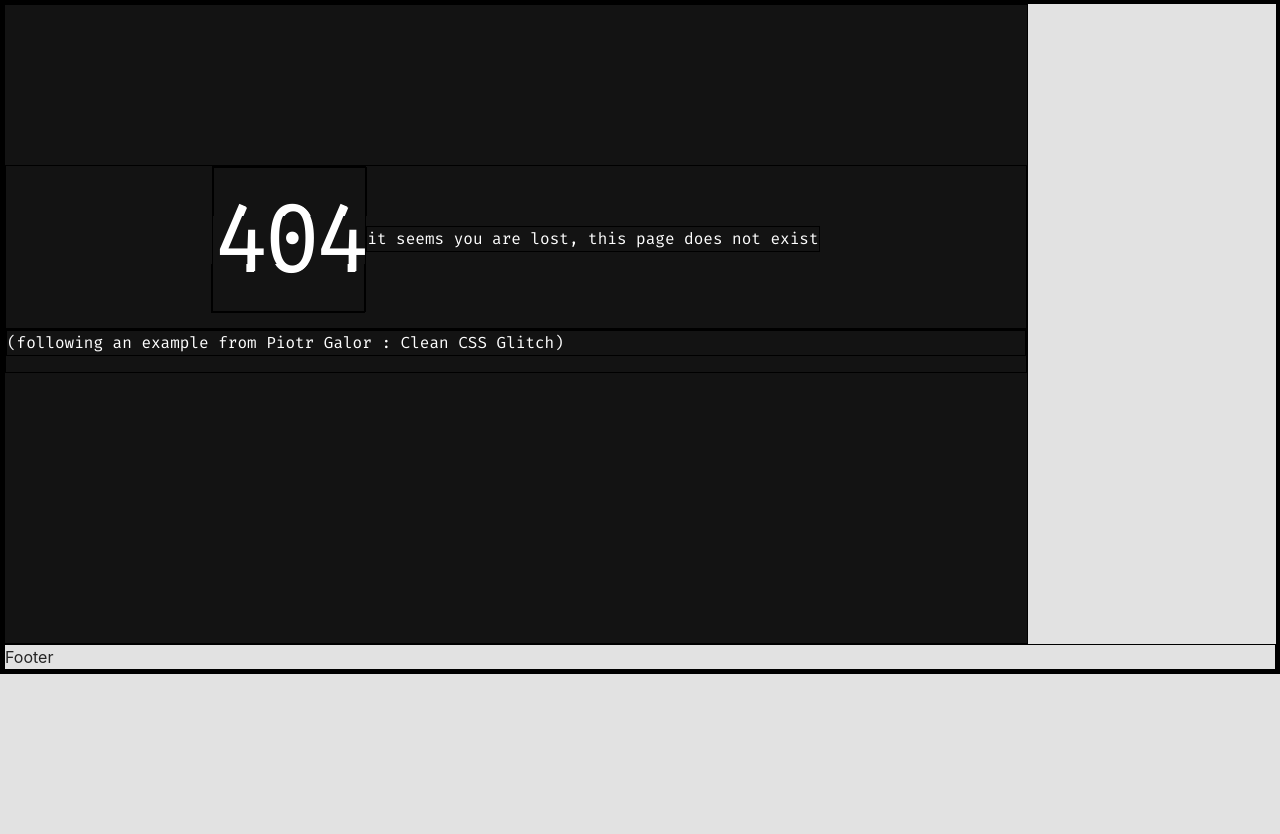
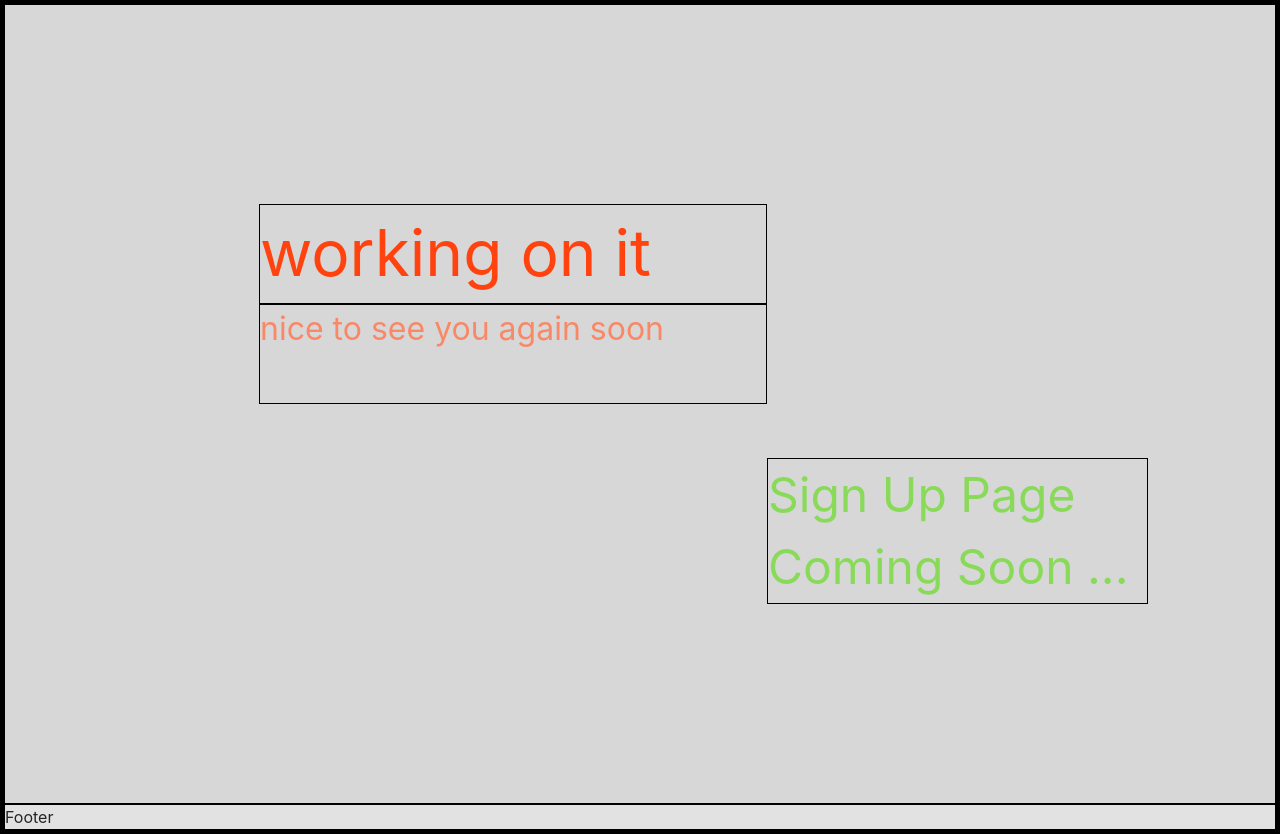
Before and after one commit to ibourn/cryptomarketparrot, a React (Create React App) app: page /signup in a window 1280 px wide. Before the commit this address had no page. Before the commit the page ends 800 px from the top, so only its background shows below. Built offline with nearby package versions, Linux system fonts and the light colour scheme.

Commit message:
basic routing App.jsx

```diff
--- a/src/App.js
+++ b/src/App.js
@@ -15,6 +15,11 @@ import { GlobalStyle } from './themes/GlobalStyled';
 
 import MainPage from './pages/MainPage';
 import NotFoundPage from './pages/NotFoundPage';
+import HeadlinesPage from './pages/HeadlinesPage';
+import InterestPage from './pages/InterestPage';
+import SignUpPage from './pages/SignUpPage';
+import BlockchainExplorerPage from './pages/BlockchainExplorerPage';
+
 
 // const containerStyle = {
 //   width: 100vw
@@ -46,13 +51,11 @@ function App() {
 
               <Route exact strict path="/" component={MainPage} />
 
-              {/* <Route exact path="/about" component={About} />
+              <Route exact path="/headlines" component={HeadlinesPage} />
+              <Route exact path="/interest" component={InterestPage} />
+              <Route exact path="/signup" component={SignUpPage} />
+              <Route exact path="/blockchainexplorer" component={BlockchainExplorerPage} />
 
-              <AuthRoute exact path="/profile" component={Profile} />
-
-              <Route exact path="/signup" component={SignUp} />
-
-              <Route exact path="(|/coin-exchange)/coin/:id" component={CoinPage} /> */}
 
               <Route path="*" component={NotFoundPage} />
             </Switch>
--- a/src/components/NavBars/MainPageNavBar.jsx
+++ b/src/components/NavBars/MainPageNavBar.jsx
@@ -2,6 +2,8 @@ import React, { useState, useContext } from "react";
 import { NavLink, withRouter } from "react-router-dom";
 import { LoginContext } from "../AuthRoute/LoginContext";
 import { ThemeContext } from "../ThemeToggler/ThemeContext";
+import ParrotBlack from "../../assets/parrot-colored-bird-mk-woodcut.svg";
+import ParrotGray from "../../assets/Parrot-Remix-Grayscale-Request-2014110544.svg";
 
 import styled from 'styled-components';
 import Logo from "../../assets/Webpnet-livewebinar.png";
@@ -76,13 +78,13 @@ const linkStyle = {
 const activeLink = {
     color: `${textLinkColor}`
 };
-
+const parrotLogo = theme === 'light' ? ParrotBlack : ParrotGray;
     return (
         <Nav className={navClass} role="navigation" aria-label="main navigation">
             <DivContainer className="container">
             <NavLink to="/" exact className="navbar-brand" style={linkStyle} activeStyle={activeLink} >
 
-             <img src={Logo} width="30" height="30" class="d-inline-block align-top" alt=""/>
+             <img src={parrotLogo} width="50px" height="50px" class="d-inline-block align-top" alt=""/>
              CryptoMarketParrot
               </NavLink>
 
@@ -127,10 +129,12 @@ const activeLink = {
                     </ul>
                     {/* <div className="navbar"> */}
                     <div className="navbar-item">
-                        <div className="buttons">
-                            <button className="btn" onClick={loginUser}>
-                                Search
-                </button>
+                        <div className="buttons d-flex flex-row">
+                            <div>
+                        <form class="form-inline">
+    <input class="form-control mr-sm-2" type="search" placeholder="Search" aria-label="Search"/>
+    <button class="btn btn-outline-light my-2 my-sm-0" type="submit">Search</button>
+  </form></div>
                             {!isAuth ? (
                                 <ButtonLogIn className={btnLoginClass} onClick={loginUser}>
                                     Log in
--- a/src/pages/BlockchainExplorerPage.jsx
+++ b/src/pages/BlockchainExplorerPage.jsx
@@ -1,4 +1,5 @@
 import React from 'react';
+import ComingSoon from "./ComingSoonPage";
 
 /************************************
  *
@@ -6,11 +7,10 @@ import React from 'react';
  *
  * ******************************** */
 
+
 export default function BlockchainExplorerPage(props) {
     return (
-        <div>
-            The BlockchainExplorerPage
-        </div>
+        <ComingSoon name="Blockchain Explorer Page"/>
     );
 
 }
--- /dev/null
+++ b/src/pages/ComingSoonPage.css
@@ -0,0 +1,60 @@
+.app {
+    height: 100vh;
+    background-color: rgba(0,0,0,.05);
+    display: grid;
+    grid-template-rows: 1fr 100px 100px 1fr 1fr;
+    grid-template-columns: repeat(10, 1fr);
+}
+
+.title {
+    font-size: 64px;
+    color: #ff420e;
+    grid-row: 2 / 3;
+    grid-column: 3 / 7;
+}
+
+.subtitle {
+    font-size: 32px;
+    color: #f98866;
+    grid-row: 3 / 4;
+    grid-column: 3 / 7;
+}
+
+.soon {
+    font-size: 48px;
+    color: #89da59;
+    justify-self: flex-end;
+    align-self: flex-end;
+    grid-row: 4 / 5;
+    grid-column: 7 / 10;
+}
+
+@media only screen and (max-width: 1120px) {
+    .soon {
+        grid-column: 5 / 10;
+    }
+}
+
+@media only screen and (max-width: 960px) {
+    .app {
+        grid-template-columns: 10% 1fr 10%;
+    }
+
+    .title, .subtitle, .soon {
+        grid-column: 2 / 3;
+    }
+}
+
+@media only screen and (max-width: 360px) {
+    .title {
+        font-size: 40px;
+    }
+
+    .subtitle {
+        font-size: 24px;
+    }
+
+    .soon {
+        font-size: 32px;
+    }
+}
--- /dev/null
+++ b/src/pages/ComingSoonPage.jsx
@@ -0,0 +1,17 @@
+import React, { Component } from 'react'
+import "./ComingSoonPage.css";
+
+
+function ComingSoonPage(props) {
+
+        return (
+            <>
+                <div className="app">
+                    <div className="title">working on it</div>
+                    <div className="subtitle">nice to see you again soon</div>
+                    <div className="soon">{props.name} Coming Soon ...</div>
+                </div>
+            </>
+        )
+}
+export default ComingSoonPage;
--- a/src/pages/HeadlinesPage.jsx
+++ b/src/pages/HeadlinesPage.jsx
@@ -1,4 +1,6 @@
 import React from 'react';
+import ComingSoon from "./ComingSoonPage";
+
 
 /************************************
  *
@@ -6,11 +8,10 @@ import React from 'react';
  *
  * ******************************** */
 
+
 export default function HeadlinesPage(props) {
     return (
-        <div>
-            The HeadlinesPage
-        </div>
+        <ComingSoon name="Headlines Page"/>
     );
 
 }
--- a/src/pages/InterestPage.jsx
+++ b/src/pages/InterestPage.jsx
@@ -1,4 +1,6 @@
 import React from 'react';
+import ComingSoon from "./ComingSoonPage";
+
 
 /************************************
  *
@@ -6,11 +8,9 @@ import React from 'react';
  *
  * ******************************** */
 
-export default function InterestPage(props) {
+export default function SignUpPage(props) {
     return (
-        <div>
-            The InterestPage
-        </div>
+        <ComingSoon name="Interest Page"/>
     );
 
 }
--- a/src/pages/SignUpPage.jsx
+++ b/src/pages/SignUpPage.jsx
@@ -1,4 +1,6 @@
 import React from 'react';
+import ComingSoon from "./ComingSoonPage";
+
 
 /************************************
  *
@@ -8,9 +10,7 @@ import React from 'react';
 
 export default function SignUpPage(props) {
     return (
-        <div>
-            The sign up page
-        </div>
+        <ComingSoon name="Sign Up Page"/>
     );
 
 }
```
Also changed, not shown: src/assets/Parrot-Remix-Grayscale-Request-2014110544.svg (added), src/assets/parrot-colored-bird-mk-woodcut.svg (added).
